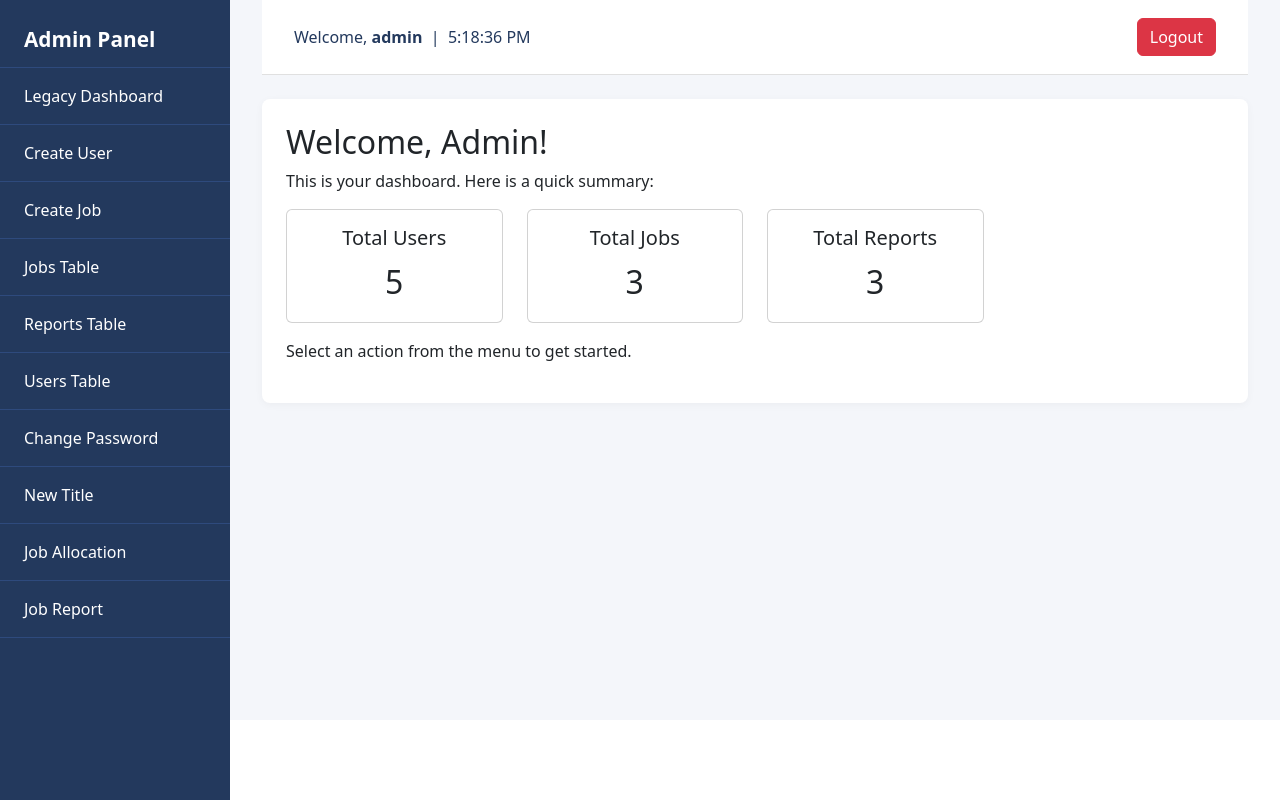
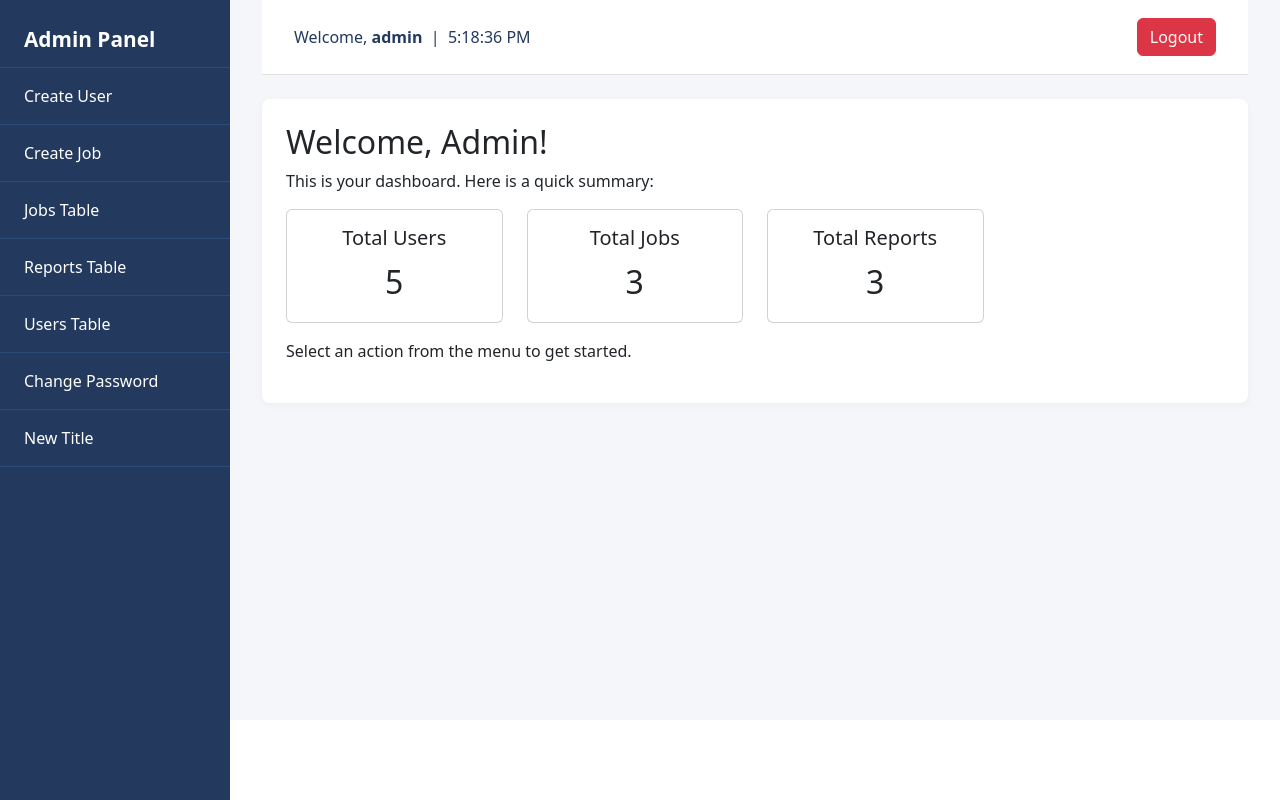
Before and after one commit to priyanshusys/Job-Allotment-System, a Django app: page /dashboard/admin/ in a window 1280 px wide. Run offline with Django 5.2, Linux system fonts and the light colour scheme; a user stored in the database is signed in; data comes from the database, SQL or seed files in the repository; both versions use the stored data as it was after the commit.

Commit message:
new files

```diff
--- a/joballotment/forms.py
+++ b/joballotment/forms.py
@@ -64,4 +64,5 @@ class ReportForm(forms.ModelForm):
         fields = ['content']
 
 class NewTitleForm(forms.Form):
-    title = forms.CharField(label='Title', max_length=255, required=True)
+    title_name = forms.CharField(label='Title Name', max_length=255, required=True)
+    title_code = forms.CharField(label='Title Code', max_length=50, required=True)
--- a/joballotment/templates/joballotment/admin_dashboard.html
+++ b/joballotment/templates/joballotment/admin_dashboard.html
@@ -83,12 +83,6 @@
   <div class="legacy-sidebar">
     <div class="sidebar-title">Admin Panel</div>
     <ul>
-      <li
-        id="menu-legacy-dashboard"
-        onclick="loadSection('legacy_dashboard', this)"
-      >
-        Legacy Dashboard
-      </li>
       <li id="menu-create-user" onclick="loadSection('create_user', this)">Create User</li>
       <li id="menu-create-job" onclick="loadSection('create_job', this)">
         Create Job
@@ -111,15 +105,7 @@
       <li id="menu-new-title" onclick="loadSection('new_title', this)">
         New Title
       </li>
-      <li
-        id="menu-job-allocation"
-        onclick="loadSection('job_allocation', this)"
-      >
-        Job Allocation
-      </li>
-      <li id="menu-job-report" onclick="loadSection('job_report', this)">
-        Job Report
-      </li>
+
     </ul>
   </div>
   <div class="legacy-main">
@@ -194,6 +180,9 @@
       .then((html) => {
         document.getElementById("main-content").innerHTML = html;
         attachAjaxFormHandler();
+        if (section === 'change_password' && typeof attachChangePasswordHandlers === 'function') {
+          attachChangePasswordHandlers();
+        }
       });
   }
   function attachAjaxFormHandler() {
--- a/joballotment/templates/joballotment/base.html
+++ b/joballotment/templates/joballotment/base.html
@@ -14,13 +14,25 @@
     </style>
 </head>
 <body>
+    {% block content %}{% endblock %}
     {% if messages %}
-    <div class="container mt-3 messages-with-sidebar">
+    <div id="messages-container" class="position-fixed bottom-0 start-50 translate-middle-x mb-4" style="z-index: 1055; min-width: 300px; max-width: 90vw;">
         {% for message in messages %}
-            <div class="alert alert-{{ message.tags }}">{{ message }}</div>
+            <div class="alert alert-{{ message.tags }} fade show mb-2" role="alert">{{ message }}</div>
         {% endfor %}
     </div>
+    <script>
+      setTimeout(function() {
+        var container = document.getElementById('messages-container');
+        if (container) {
+          container.querySelectorAll('.alert').forEach(function(alert) {
+            alert.classList.remove('show');
+            alert.classList.add('hide');
+            setTimeout(function() { alert.remove(); }, 400);
+          });
+        }
+      }, 4000);
+    </script>
     {% endif %}
-    {% block content %}{% endblock %}
 </body>
 </html>
--- a/joballotment/templates/joballotment/change_password.html
+++ b/joballotment/templates/joballotment/change_password.html
@@ -1,5 +1,5 @@
 <h3>Change Password</h3>
-<form id="change-password-form" autocomplete="off">
+<form id="change-password-form" autocomplete="on">
     <div class="mb-3">
         <label for="id" class="form-label">User ID or Username</label>
         <input type="text" class="form-control" id="id" name="id" placeholder="Enter 5-digit User ID or username">
@@ -20,6 +20,7 @@
     <button type="reset" class="btn btn-secondary">Reset</button>
 </form>
 <script>
+function attachChangePasswordHandlers() {
   document.getElementById('search-btn').onclick = function() {
     const id = document.getElementById('id').value;
     fetch('/ajax/user_search/?id=' + encodeURIComponent(id))
@@ -68,4 +69,5 @@
       }
     });
   };
+}
 </script>
--- a/joballotment/views.py
+++ b/joballotment/views.py
@@ -475,21 +475,20 @@ def admin_section(request, section):
         form = NewTitleForm(request.POST or None)
         if request.method == 'POST':
             if form.is_valid():
-                new_title = form.cleaned_data['title'].strip()
-                # Add to JOB_TITLE_CHOICES if not present
+                new_title_name = form.cleaned_data['title_name'].strip()
+                new_title_code = form.cleaned_data['title_code'].strip()
                 from .forms import JOB_TITLE_CHOICES
-                titles = [t[0].lower() for t in JOB_TITLE_CHOICES]
-                if new_title.lower() not in titles and new_title:
-                    # Insert before 'Other'
+                codes = [t[0].lower() for t in JOB_TITLE_CHOICES]
+                if new_title_code.lower() not in codes and new_title_name:
                     idx = next((i for i, t in enumerate(JOB_TITLE_CHOICES) if t[0] == 'Other'), len(JOB_TITLE_CHOICES))
-                    JOB_TITLE_CHOICES.insert(idx, (new_title, new_title))
+                    JOB_TITLE_CHOICES.insert(idx, (new_title_code, new_title_name))
                     if request.headers.get('x-requested-with') == 'XMLHttpRequest':
                         return HttpResponse('<div class="alert alert-success">Title added successfully!</div>')
                     else:
                         messages.success(request, 'Title added successfully!')
                         return redirect(request.path)
                 else:
-                    form.add_error('title', 'Title already exists or is invalid.')
+                    form.add_error('title_code', 'Title code already exists or is invalid.')
         context['form'] = form
         return render(request, 'joballotment/new_title.html', context)
     else:
```
Also changed, not shown: joballotment/templates/joballotment/login.html (+19 -7 lines), joballotment/templates/joballotment/new_title.html (+8 -1 lines), db.sqlite3.
